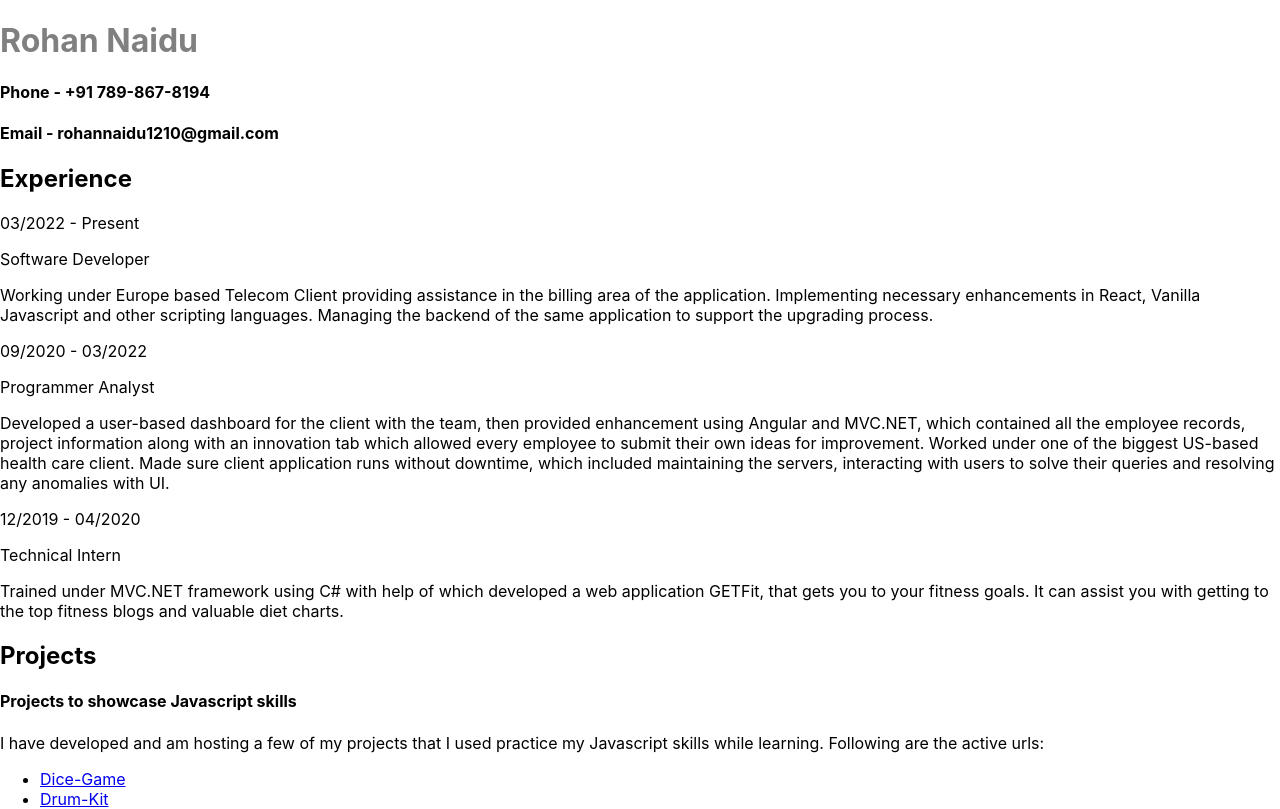
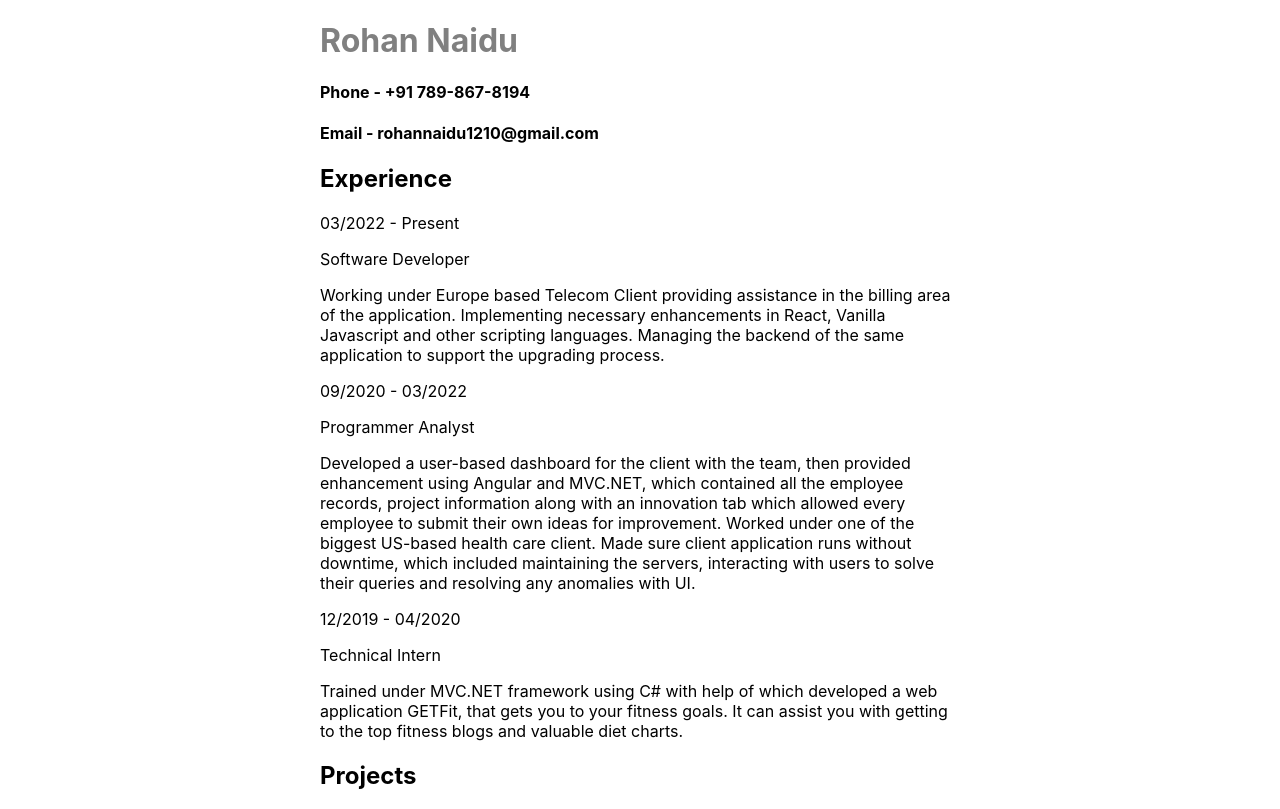
Before and after one commit to RohanNaidu97/Portfolio, a React (Create React App) app: page / in a window 1280 px wide. Shown: the top 809 px of the page. Built offline with nearby package versions, Linux system fonts and the light colour scheme.

Commit message:
Update Page.js

```diff
--- a/src/components/Page.js
+++ b/src/components/Page.js
@@ -6,7 +6,7 @@ import Skills from "./Skills";
 
 function Page(){
     return(
-    <div className="container">
+    <div className="page">
         <h1>Rohan Naidu</h1>
         <div className="contact">
             <h4>Phone - +91 789-867-8194</h4>
```
